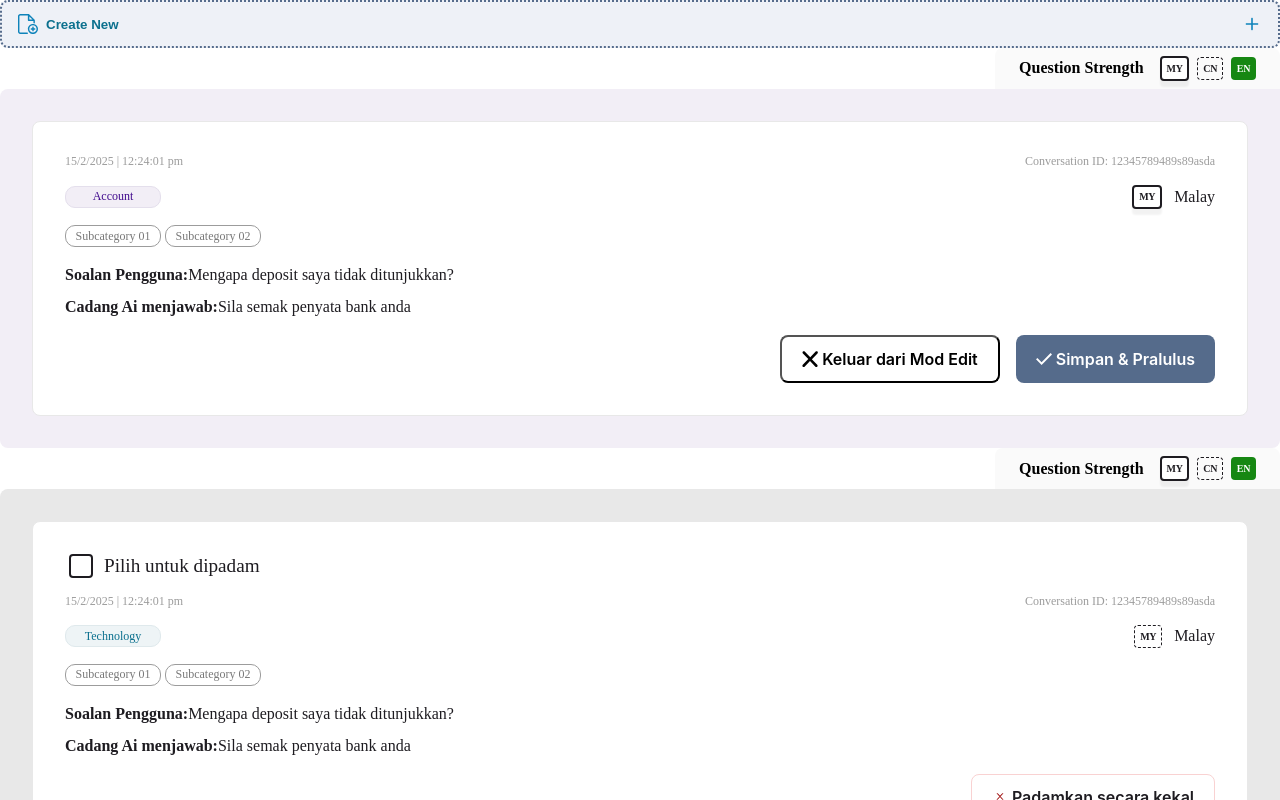
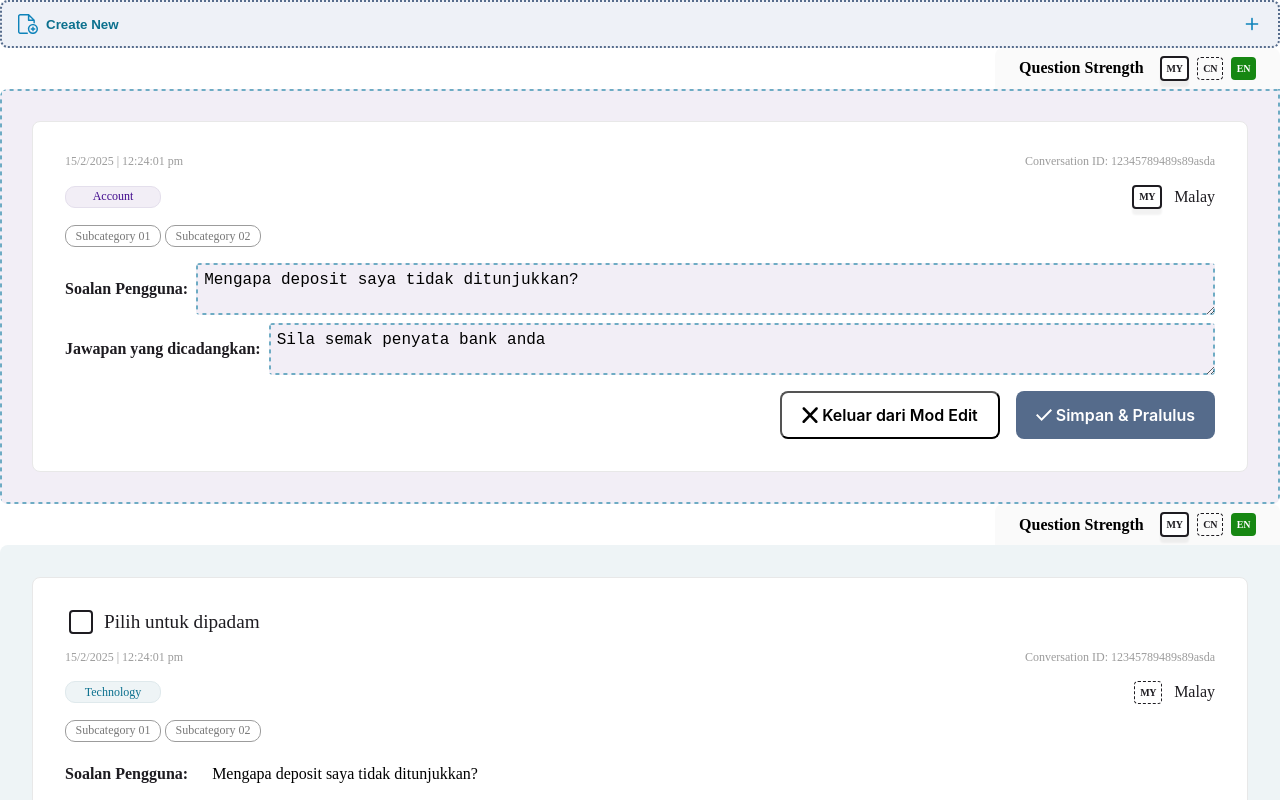
Before and after one commit to mjprod/admin-panel, a React (Create React App) app: page /testPage in a window 1280 px wide. Both pictures are taken after a click on the button "Sunting". Built offline with nearby package versions, Linux system fonts and the light colour scheme; no server answers.

Commit message:
finished conversation card

```diff
--- a/src/pages/newManager/components/ActionButtons.tsx
+++ b/src/pages/newManager/components/ActionButtons.tsx
@@ -9,7 +9,7 @@ const ActionButtons: React.FC<{
   setEditSelected: (value: boolean) => void;
 }> = ({ status, isEditSelected, setEditSelected }) => {
   const handleEdit = () => setEditSelected(!isEditSelected);
-  const handlePreApprove = () => {};
+  const handlePreApprove = () => setEditSelected(!isEditSelected);
   const handleReject = () => {};
   const handleReturn = () => {};
   const handleDelete = () => {};
--- a/src/pages/newManager/components/QuestionAnswerSection.module.css
+++ b/src/pages/newManager/components/QuestionAnswerSection.module.css
@@ -17,3 +17,56 @@
 .answer-title {
   font-weight: 700;
 }
+
+.qc-textarea {
+    flex: 1;
+  width: 100%;
+  min-height: 2rem;
+  padding: 0.5rem;
+  border: none;
+  border-radius: 0.25rem;
+  font-size: 1rem;
+  background: hsl(197, 42%, 60%, 0.1);
+  outline: none;
+  transition: all 0.2s ease-in-out;
+  animation: borderAnimation 250ms infinite linear;
+  resize: vertical;
+}
+
+.qc-textarea:focus {
+  border: 1px solid hsl(197, 42%, 60%);
+  background: hsl(197, 42%, 60%, 0.2);
+}
+
+.qc-editing-mode {
+  position: relative;
+  background: linear-gradient(90deg, hsl(197, 42%, 60%, 1) 50%, transparent 0)
+      repeat-x,
+    linear-gradient(90deg, hsl(197, 42%, 60%, 1) 50%, transparent 0) repeat-x,
+    linear-gradient(0deg, hsl(197, 42%, 60%, 1) 50%, transparent 0) repeat-y,
+    linear-gradient(0deg, hsl(197, 42%, 60%, 1) 50%, transparent 0) repeat-y;
+  background-size: 8px 2px, 8px 2px, 2px 8px, 2px 8px;
+  background-position: 0 0, 0 100%, 0 0, 100% 0;
+  animation: borderAnimation 250ms infinite linear;
+}
+
+@keyframes borderAnimation {
+  100% {
+    background-position: 8px 0, -8px 100%, 0 -8px, 100% 8px;
+  }
+}
+
+.qc-text {
+  padding: 0.25rem 1rem;
+  font-size: 1rem;
+  color: black;
+  display: inline-block;
+}
+
+.inline-container {
+  display: flex;
+  flex-direction: row;
+  align-items: center;
+  gap: 0.5rem;
+  width: 100%;
+}
--- a/src/pages/newManager/components/QuestionAnswerSection.tsx
+++ b/src/pages/newManager/components/QuestionAnswerSection.tsx
@@ -1,20 +1,75 @@
-import React from "react";
+import React, { useState } from "react";
 import styles from "./QuestionAnswerSection.module.css";
+import clsx from "clsx";
 
-const QuestionAnswerSection: React.FC<{ question: string; answer: string }> = ({
+interface QuestionAnswerSectionProps {
+  question: string;
+  answer: string;
+  isEditing: boolean;
+  onChange: (updatedQuestion: string, updatedAnswer: string) => void;
+  color: string;
+}
+
+const QuestionAnswerSection: React.FC<QuestionAnswerSectionProps> = ({
   question,
   answer,
-}) => (
+  isEditing,
+  onChange,
+  color
+}) => {
+  const [editedQuestion, setEditedQuestion] = useState(question);
+  const [editedAnswer, setEditedAnswer] = useState(answer);
+
+  const handleQuestionChange = (
+    event: React.ChangeEvent<HTMLTextAreaElement>
+  ) => {
+    const newQuestion = event.target.value;
+    setEditedQuestion(newQuestion);
+    onChange(newQuestion, editedAnswer);
+  };
+
+  const handleAnswerChange = (
+    event: React.ChangeEvent<HTMLTextAreaElement>
+  ) => {
+    const newAnswer = event.target.value;
+    setEditedAnswer(newAnswer);
+    onChange(editedQuestion, newAnswer);
+  };
+
+  return (
     <div className={styles["question-answer-container"]}>
       <div className={styles["question-block-container"]}>
-      <p className={styles["question-title"]}>Soalan Pengguna: </p>
-      <p>{question}</p>
+        <div className={styles["inline-container"]}>
+          <p className={styles["question-title"]}>Soalan Pengguna:</p>
+          {isEditing ? (
+            <textarea
+              value={editedQuestion}
+              onChange={handleQuestionChange}
+              className={clsx(styles["qc-textarea"], styles["qc-editing-mode"])}
+              style={{backgroundColor: color}}
+            />
+          ) : (
+            <p className={styles["qc-text"]}>{editedQuestion}</p>
+          )}
+        </div>
       </div>
       <div className={styles["answer-block-container"]}>
-      <p className={styles["answer-title"]}>Cadang Ai menjawab: </p>
-      <p>{answer}</p>
+        <div className={styles["inline-container"]}>
+          <p className={styles["answer-title"]}>Jawapan yang dicadangkan:</p>
+          {isEditing ? (
+            <textarea
+              value={editedAnswer}
+              onChange={handleAnswerChange}
+              className={`${styles["qc-textarea"]} ${styles["qc-editing-mode"]}`}
+              style={{backgroundColor: color}}
+            />
+          ) : (
+            <p className={styles["qc-text"]}>{editedAnswer}</p>
+          )}
+        </div>
       </div>
     </div>
   );
+};
 
-export default QuestionAnswerSection
+export default QuestionAnswerSection;
--- a/src/pages/newManager/components/QuestionCard.module.css
+++ b/src/pages/newManager/components/QuestionCard.module.css
@@ -21,29 +21,6 @@
   padding: 2rem;
   border-radius: 8px;
   color: var(--black);
-}
-
-.badge-color09 {
-  color: var(--color09-dark);
-  background-color: var(--color09-light);
-  border-color: var(--color09-border);
-}
-
-.badge-color-positive {
-  color: var(--color11-dark);
-  background-color: var(--color11-light);
-  border-color: var(--color11-border);
-}
-
-.badge-color-negative {
-  color: var(--color10-dark);
-  background-color: var(--color10-light);
-  border-color: var(--color10-border);
-}
-
-.badge-color-default {
-  color: var(--black);
-  background-color: var(--black-200);
 }
 
 .question-button-actions {
@@ -74,6 +51,24 @@
   justify-content: flex-end;
 }
 
+.qc-editing-mode {
+  position: relative;
+  background: linear-gradient(90deg, hsl(197, 42%, 60%, 1) 50%, transparent 0)
+      repeat-x,
+    linear-gradient(90deg, hsl(197, 42%, 60%, 1) 50%, transparent 0) repeat-x,
+    linear-gradient(0deg, hsl(197, 42%, 60%, 1) 50%, transparent 0) repeat-y,
+    linear-gradient(0deg, hsl(197, 42%, 60%, 1) 50%, transparent 0) repeat-y;
+  background-size: 8px 2px, 8px 2px, 2px 8px, 2px 8px;
+  background-position: 0 0, 0 100%, 0 0, 100% 0;
+  animation: borderAnimation 250ms infinite linear;
+}
+
+@keyframes borderAnimation {
+  100% {
+    background-position: 8px 0, -8px 100%, 0 -8px, 100% 8px;
+  }
+}
+
 @media screen and (max-width: 25em) {
   .question-group-main {
     padding: 0.3rem;
--- a/src/pages/newManager/components/QuestionCard.tsx
+++ b/src/pages/newManager/components/QuestionCard.tsx
@@ -9,6 +9,7 @@ import CategorySection from "./CategorySection";
 import SubcategorySection from "./SubcategorySection";
 import QuestionAnswerSection from "./QuestionAnswerSection";
 import ActionButtons from "./ActionButtons";
+import Colors from "../../../util/Colors";
 
 export enum QuestionCardStatus {
   NeedApproval,
@@ -39,21 +40,34 @@ const QuestionCard: React.FC<QuestionCardProps> = (props) => {
   const { status, category } = props;
   const [checked, setChecked] = useState(false);
   const [isEditSelected, setEditSelected] = useState(false);
-  const color = categoryColorMap[category] || TagColor.All;
+  const categoryColor = categoryColorMap[category] || TagColor.All;
+
+  const color = getComputedStyle(document.documentElement)
+      .getPropertyValue(Colors.get(category) || "white")
+      .trim();
 
   const statusStyles: Record<QuestionCardStatus, string> = {
-    [QuestionCardStatus.NeedApproval]: color,
-    [QuestionCardStatus.PreApproved]: styles["badge-color-positive"],
+    [QuestionCardStatus.NeedApproval]: categoryColor,
+    [QuestionCardStatus.PreApproved]: "badge-color-positive",
     [QuestionCardStatus.Rejected]: checked
-      ? styles["badge-color-negative"]
-      : styles["badge-color-default"],
+      ? "badge-color-negative"
+      : "badge-color-default",
+  };
+
+  const handleEditChange = (updatedQuestion: string, updatedAnswer: string) => {
+    console.log(updatedQuestion, updatedAnswer);
   };
 
   return (
-    <div className={styles["question-group-container"]}>
+    <div className={clsx(styles["question-group-container"])}>
       <QuestionStrengthTab languages={props.languages} />
       <div
-        className={clsx(styles["question-group-main"], statusStyles[status])}
+        className={clsx(
+          styles["question-group-main"],
+          isEditSelected && styles["qc-editing-mode"],
+          statusStyles[status],
+        )}
+        style={{backgroundColor: color}}
       >
         <div className={styles["question-container"]}>
           {status === QuestionCardStatus.Rejected && (
@@ -66,13 +80,16 @@ const QuestionCard: React.FC<QuestionCardProps> = (props) => {
           />
           <CategorySection
             category={props.category}
-            color={color}
+            color={categoryColor}
             currentlang={props.currentlang}
           />
           <SubcategorySection subcategories={props.subcategories} />
           <QuestionAnswerSection
             question={props.question}
             answer={props.answer}
+            isEditing={isEditSelected}
+            onChange={handleEditChange}
+            color={color}
           />
           <div
             className={clsx(
--- a/src/style/style.css
+++ b/src/style/style.css
@@ -153,3 +153,20 @@ body {
   background-color: var(--color09-light);
   border-color: var(--color09-border);
 }
+
+.badge-color-positive {
+  color: var(--color11-dark);
+  background-color: var(--color11-light);
+  border-color: var(--color11-border);
+}
+
+.badge-color-negative {
+  color: var(--color10-dark);
+  background-color: var(--color10-light);
+  border-color: var(--color10-border);
+}
+
+.badge-color-default {
+  color: var(--black);
+  background-color: var(--black-200);
+}
--- a/src/util/AssetsPack.js
+++ b/src/util/AssetsPack.js
@@ -17,7 +17,6 @@ const AssetsPack = {
   logos: {},
   backgrounds: {},
   videos: {},
-
   images: {},
 };
 
--- /dev/null
+++ b/src/util/Colors.tsx
@@ -0,0 +1,14 @@
+const Colors = new Map([
+  ["Thrdparty", "--color01-light"],
+  ["FourDLotto", "--color02-light"],
+  ["Account", "--color03-light"],
+  ["Feedback", "--color04-light"],
+  ["Finance", "--color05-light"],
+  ["PointsShop", "--color06-light"],
+  ["Referral", "--color07-light"],
+  ["Security", "--color08-light"],
+  ["Technology", "--color09-light"],
+  ["All", "white"],
+]);
+
+export default Colors;
```
Lines whose indentation alone changed are shown as unchanged.
